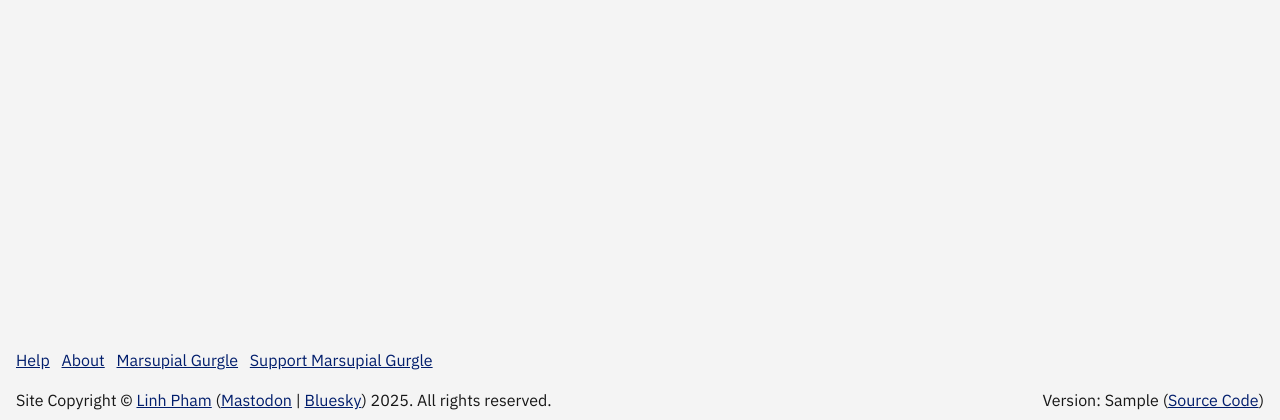
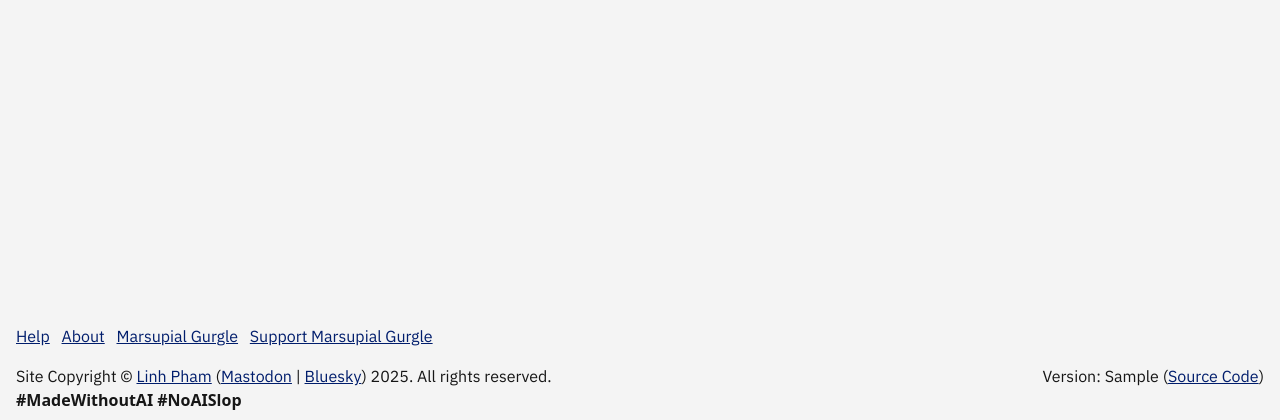
Before and after one commit to questionlp/search.marsupialgurgle.com, a Python web app: template app/templates/pages/clip.html in a window 1280 px wide. Shown: the part 380-800 px from the top of the page. Run offline with Jinja, Linux system fonts and the light colour scheme; the template is opened without the code that fills it: most values are stand-ins (such as "Sample title", 1, 10 or a date in 2020); some web fonts are replaced.

Commit message:
Update page footer

```diff
--- a/app/templates/core/footer.html
+++ b/app/templates/core/footer.html
@@ -24,6 +24,7 @@
                         <a href="https://bsky.app/profile/linh.social" rel="me">Bluesky</a>)
                         2025{% if current_year(time_zone) | int > 2025 %}&ndash;{{ current_year(time_zone)}}{% endif %}.
                         All rights reserved.
+                        <b>#MadeWithoutAI #NoAISlop</b>
                     </div>
                 </div>
                 <div class="col-lg-6 text-lg-end">
```
